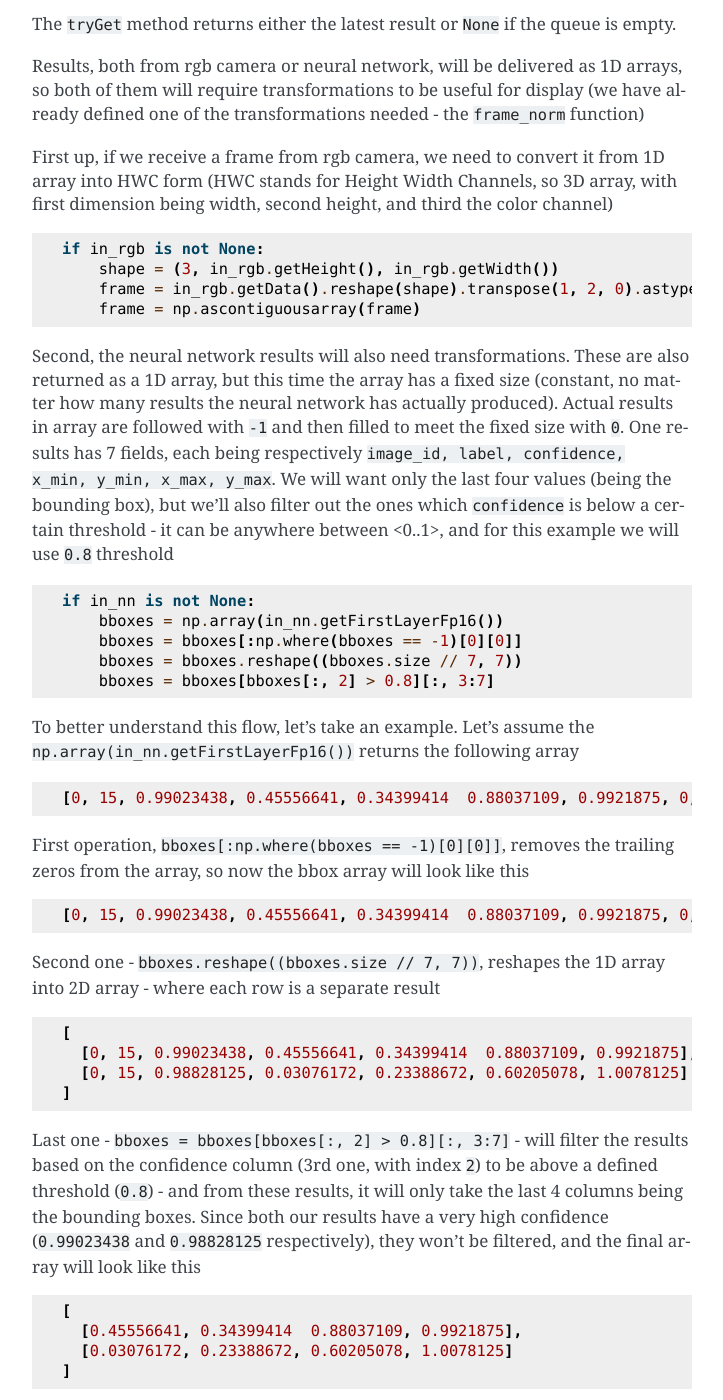
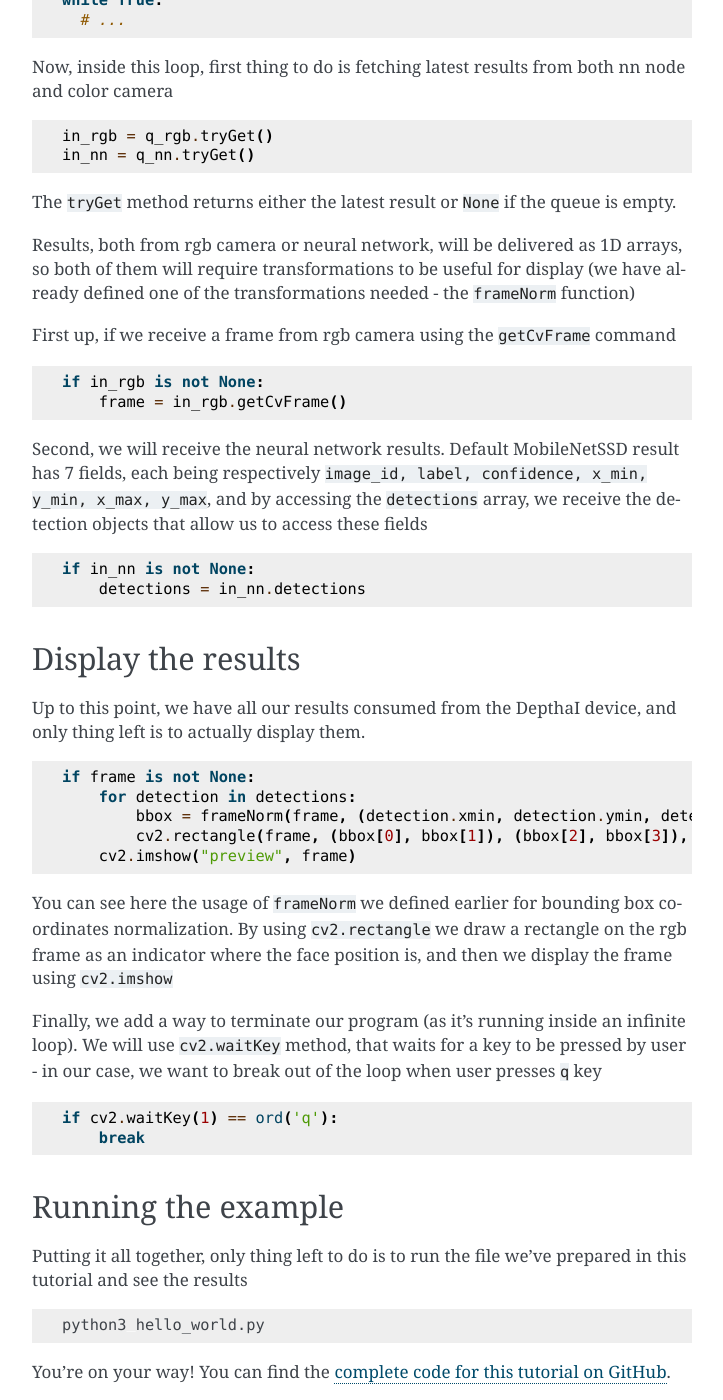
Before and after one commit to luxonis/depthai-python, a Sphinx documentation site: the page built from docs/source/tutorials/hello_world.rst, in a window 1280 px wide and 1400 px high, scrolled down 4387 px. Shown: the whole window, without its empty margins (388-1111 px from the left). Built offline with Sphinx 7.4.7, drawn with Linux system fonts in a browser that asks for light colours; pages that are not in the unit, such as notebooks, are missing from menus; the version number could not be read and is left out; some of the changed text lies outside the part shown; grey boxes are pictures that could not be loaded.

Commit message:
update tutorials to latest API

```diff
--- a/docs/source/tutorials/hello_world.rst
+++ b/docs/source/tutorials/hello_world.rst
@@ -111,13 +112,16 @@
   cam_rgb.setPreviewSize(300, 300)
   cam_rgb.setInterleaved(False)
 
-Up next, let's define a :class:`NeuralNetwork` node with `mobilenet-ssd network <https://docs.openvinotoolkit.org/latest/omz_models_public_mobilenet_ssd_moblenet_ssd.html>`__.
-The blob file for this example can be found `here <https://github.com/luxonis/depthai-tutorials/raw/e37989e07a36a57ffef624b7aa8cf20ab493fa07/1-hello-world/mobilenet-ssd/mobilenet-ssd.blob>`__
+Up next, let's define a :class:`MobileNetDetectionNetwork` node with `mobilenet-ssd network <https://docs.openvinotoolkit.org/latest/omz_models_public_mobilenet_ssd_moblenet_ssd.html>`__.
+The blob file for this example will be compiled automatically using `blobconverter tool <https://pypi.org/project/blobconverter/>`__, we'll be provided with a ready-to-use blob path.
+With this node, the output from nn will be parsed on device side and we'll receive a ready to use detection objects. For this to work properly, we need also to set the confidence threshold
+to filter out the incorrect results
 
 .. code-block:: python
 
-  detection_nn = pipeline.createNeuralNetwork()
-  detection_nn.setBlobPath("/path/to/mobilenet-ssd.blob")
+  detection_nn = pipeline.createMobileNetDetectionNetwork()
+  detection_nn.setBlobPath(str(blobconverter.from_zoo(name='mobilenet-ssd', shaves=6)))
+  detection_nn.setConfidenceThreshold(0.5)
 
 And now, let's connect a color camera :code:`preview` output to neural network input
 
@@ -181,19 +184,22 @@
 .. code-block:: python
 
   frame = None
-  bboxes = []
+  detections = []
 
 Also, due to neural network implementation details, bounding box coordinates in inference results are represented
 as floats from <0..1> range - so relative to frame width/height (e.g. if image has 200px width and nn returned x_min
 coordinate equal to 0.2, this means the actual (normalised) x_min coordinate is 40px).
 
-That's why we need to define a helper function, :code:`frame_form`, that will convert these <0..1> values into actual
+That's why we need to define a helper function, :code:`frameNorm`, that will convert these <0..1> values into actual
 pixel positions
 
 .. code-block:: python
 
-  def frame_norm(frame, bbox):
-      return (np.array(bbox) * np.array([*frame.shape[:2], *frame.shape[:2]])[::-1]).astype(int)
+    def frameNorm(frame, bbox):
+        normVals = np.full(len(bbox), frame.shape[0])
+        normVals[::2] = frame.shape[1]
+        return (np.clip(np.array(bbox), 0, 1) * normVals).astype(int)
+
 
 Consuming the results
 #####################
@@ -215,65 +221,22 @@
 The :code:`tryGet` method returns either the latest result or :code:`None` if the queue is empty.
 
 Results, both from rgb camera or neural network, will be delivered as 1D arrays, so both of them will require transformations
-to be useful for display (we have already defined one of the transformations needed - the :code:`frame_norm` function)
+to be useful for display (we have already defined one of the transformations needed - the :code:`frameNorm` function)
 
-First up, if we receive a frame from rgb camera, we need to convert it from 1D array into HWC form (HWC stands for
-Height Width Channels, so 3D array, with first dimension being width, second height, and third the color channel)
+First up, if we receive a frame from rgb camera using the :code:`getCvFrame` command
 
 .. code-block:: python
 
   if in_rgb is not None:
-      shape = (3, in_rgb.getHeight(), in_rgb.getWidth())
-      frame = in_rgb.getData().reshape(shape).transpose(1, 2, 0).astype(np.uint8)
-      frame = np.ascontiguousarray(frame)
+      frame = in_rgb.getCvFrame()
 
-Second, the neural network results will also need transformations. These are also returned as a 1D array, but this time
-the array has a fixed size (constant, no matter how many results the neural network has actually produced).
-Actual results in array are followed with :code:`-1` and then filled to meet the fixed size with :code:`0`.
-One results has 7 fields, each being respectively :code:`image_id, label, confidence, x_min, y_min, x_max, y_max`.
-We will want only the last four values (being the bounding box), but we'll also filter out the ones which :code:`confidence`
-is below a certain threshold - it can be anywhere between <0..1>, and for this example we will use :code:`0.8` threshold
+Second, we will receive the neural network results. Default MobileNetSSD result has 7 fields, each being respectively :code:`image_id, label, confidence, x_min, y_min, x_max, y_max`,
+and by accessing the :code:`detections` array, we receive the detection objects that allow us to access these fields
 
 .. code-block:: python
 
   if in_nn is not None:
-      bboxes = np.array(in_nn.getFirstLayerFp16())
-      bboxes = bboxes[:np.where(bboxes == -1)[0][0]]
-      bboxes = bboxes.reshape((bboxes.size // 7, 7))
-      bboxes = bboxes[bboxes[:, 2] > 0.8][:, 3:7]
-
-To better understand this flow, let's take an example. Let's assume the :code:`np.array(in_nn.getFirstLayerFp16())` returns the following array
-
-.. code-block:: python
-
-  [0, 15, 0.99023438, 0.45556641, 0.34399414  0.88037109, 0.9921875, 0, 15, 0.98828125, 0.03076172, 0.23388672, 0.60205078, 1.0078125, -1, 0, 0, 0, ...]
-
-First operation, :code:`bboxes[:np.where(bboxes == -1)[0][0]]`, removes the trailing zeros from the array, so now the bbox array will look like this
-
-.. code-block:: python
-
-  [0, 15, 0.99023438, 0.45556641, 0.34399414  0.88037109, 0.9921875, 0, 15, 0.98828125, 0.03076172, 0.23388672, 0.60205078, 1.0078125]
-
-Second one - :code:`bboxes.reshape((bboxes.size // 7, 7))`, reshapes the 1D array into 2D array - where each row is a separate result
-
-.. code-block:: python
-
-  [
-    [0, 15, 0.99023438, 0.45556641, 0.34399414  0.88037109, 0.9921875],
-    [0, 15, 0.98828125, 0.03076172, 0.23388672, 0.60205078, 1.0078125]
-  ]
-
-Last one - :code:`bboxes = bboxes[bboxes[:, 2] > 0.8][:, 3:7]` - will filter the results based on the confidence column (3rd one, with index :code:`2`)
-to be above a defined threshold (:code:`0.8`) - and from these results, it will only take the last 4 columns being the bounding boxes.
-Since both our results have a very high confidence (:code:`0.99023438` and :code:`0.98828125` respectively), they won't be filtered, and the final
-array will look like this
-
-.. code-block:: python
-
-  [
-    [0.45556641, 0.34399414  0.88037109, 0.9921875],
-    [0.03076172, 0.23388672, 0.60205078, 1.0078125]
-  ]
+      detections = in_nn.detections
 
 Display the results
 ###################
@@ -283,12 +246,12 @@
 .. code-block:: python
 
   if frame is not None:
-      for raw_bbox in bboxes:
-          bbox = frame_norm(frame, raw_bbox)
+      for detection in detections:
+          bbox = frameNorm(frame, (detection.xmin, detection.ymin, detection.xmax, detection.ymax))
           cv2.rectangle(frame, (bbox[0], bbox[1]), (bbox[2], bbox[3]), (255, 0, 0), 2)
       cv2.imshow("preview", frame)
 
-You can see here the usage of :code:`frame_norm` we defined earlier for bounding box coordinates normalization.
+You can see here the usage of :code:`frameNorm` we defined earlier for bounding box coordinates normalization.
 By using :code:`cv2.rectangle` we draw a rectangle on the rgb frame as an indicator where the face position is, and then
 we display the frame using :code:`cv2.imshow`
 
--- a/docs/source/tutorials/local_convert_openvino.rst
+++ b/docs/source/tutorials/local_convert_openvino.rst
@@ -275,8 +275,8 @@
 
 .. code-block:: diff
 
-  - detection_nn.setBlobPath("/path/to/mobilenet-ssd.blob")
-  - detection_nn.setBlobPath("/path/to/face-detection-retail-0004.blob")
+  - detection_nn.setBlobPath(str(blobconverter.from_zoo(name='mobilenet-ssd', shaves=6)))
+  + detection_nn.setBlobPath("/path/to/face-detection-retail-0004.blob")
 
 And that's all!
 
```
Also changed, not shown: other parts of docs/source/tutorials/hello_world.rst (+7 -7 lines).
